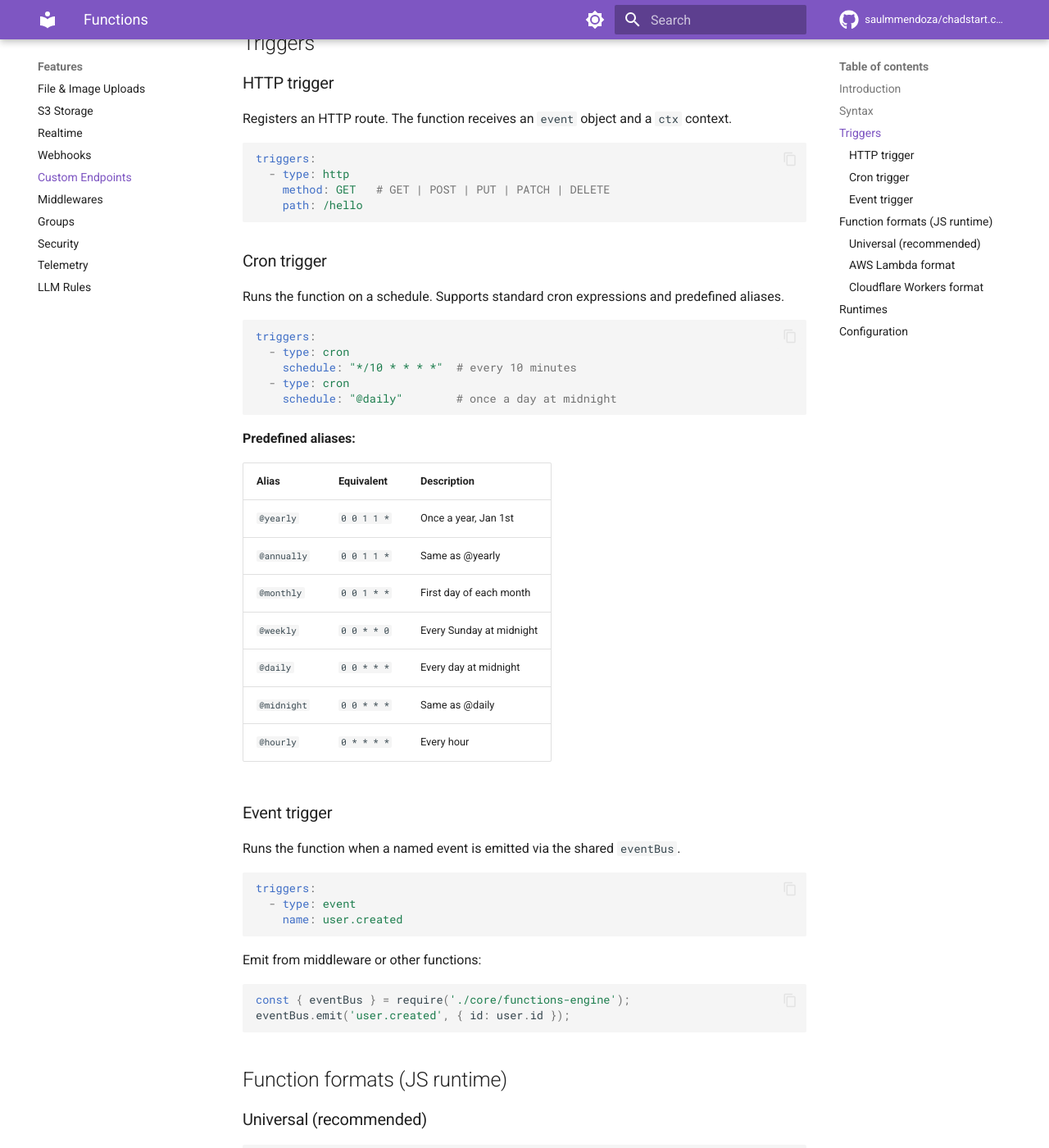
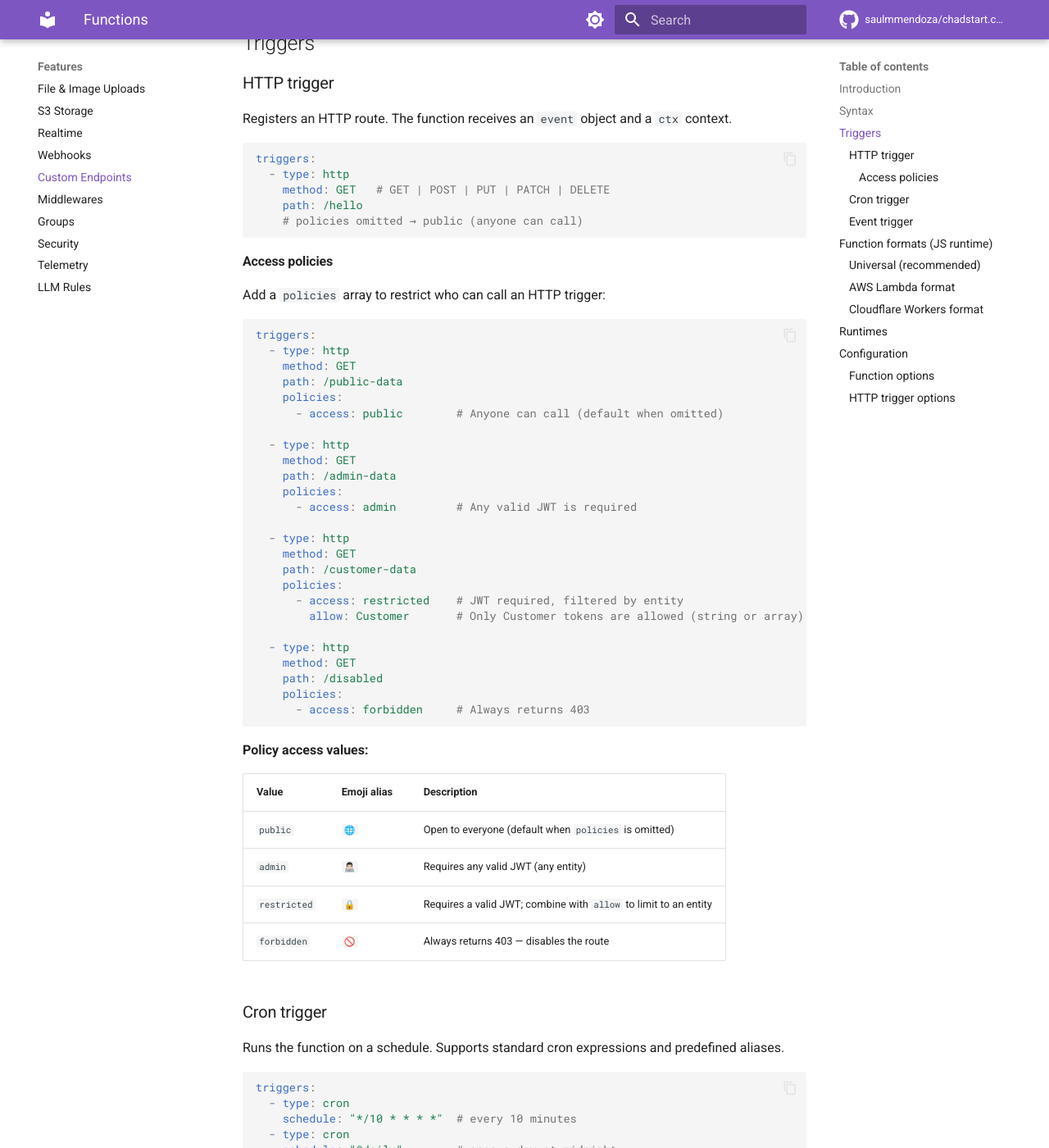
Before and after one commit to saulmmendoza/chadstart.com, an MkDocs documentation site: the page built from docs/functions.md, in a window 1280 px wide and 1400 px high, scrolled down 716 px. Shown: the whole window at 82% size. Built offline with MkDocs 1.6.1 and Material for MkDocs 9.7.7, drawn with Linux system fonts in a browser that asks for light colours; comment, search, counter and statistics services are not loaded; some of the changed text lies outside the part shown.

Commit message:
feat: restore policies on HTTP triggers — trigger-scoped access control
Co-authored-by: saulmmendoza <16737654+saulmmendoza@users.noreply.github.com>

````diff
--- a/chadstart.schema.json
+++ b/chadstart.schema.json
@@ -289,7 +289,8 @@
         "method":   { "type": "string", "enum": ["GET", "POST", "PATCH", "PUT", "DELETE"] },
         "path":     { "type": "string", "description": "URL path for http triggers (supports :param syntax)." },
         "schedule": { "type": "string", "description": "Cron expression or predefined alias (@daily, @hourly…)." },
-        "name":     { "type": "string", "description": "Event name for event triggers." }
+        "name":     { "type": "string", "description": "Event name for event triggers." },
+        "policies": { "type": "array", "items": { "$ref": "#/$defs/policy" }, "description": "Access policies for http triggers. Default: public." }
       },
       "additionalProperties": false
     },
--- a/docs/functions.md
+++ b/docs/functions.md
@@ -38,7 +38,49 @@ triggers:
   - type: http
     method: GET   # GET | POST | PUT | PATCH | DELETE
     path: /hello
+    # policies omitted → public (anyone can call)
 ```
+
+#### Access policies
+
+Add a `policies` array to restrict who can call an HTTP trigger:
+
+```yaml
+triggers:
+  - type: http
+    method: GET
+    path: /public-data
+    policies:
+      - access: public        # Anyone can call (default when omitted)
+
+  - type: http
+    method: GET
+    path: /admin-data
+    policies:
+      - access: admin         # Any valid JWT is required
+
+  - type: http
+    method: GET
+    path: /customer-data
+    policies:
+      - access: restricted    # JWT required, filtered by entity
+        allow: Customer       # Only Customer tokens are allowed (string or array)
+
+  - type: http
+    method: GET
+    path: /disabled
+    policies:
+      - access: forbidden     # Always returns 403
+```
+
+**Policy access values:**
+
+| Value        | Emoji alias | Description                                                       |
+| ------------ | ----------- | ----------------------------------------------------------------- |
+| `public`     | `🌐`        | Open to everyone (default when `policies` is omitted)             |
+| `admin`      | `👨🏻‍💻`     | Requires any valid JWT (any entity)                               |
+| `restricted` | `🔒`        | Requires a valid JWT; combine with `allow` to limit to an entity  |
+| `forbidden`  | `🚫`        | Always returns 403 — disables the route                           |
 
 ### Cron trigger
 
@@ -132,6 +174,8 @@ Python/Ruby/PHP runtimes spawn one persistent worker process per runtime (not pe
 
 ## Configuration
 
+### Function options
+
 | Option       | Default | Description                                          |
 | ------------ | ------- | ---------------------------------------------------- |
 | `function`*  | —       | File name relative to the functions folder           |
@@ -139,5 +183,14 @@ Python/Ruby/PHP runtimes spawn one persistent worker process per runtime (not pe
 | `description`| —       | Optional description (shown in OpenAPI docs)         |
 | `triggers`*  | —       | Array of trigger definitions                         |
 
+### HTTP trigger options
+
+| Option     | Default  | Description                                              |
+| ---------- | -------- | -------------------------------------------------------- |
+| `type`*    | —        | `http`                                                   |
+| `method`   | `GET`    | HTTP verb: `GET` `POST` `PUT` `PATCH` `DELETE`           |
+| `path`*    | —        | URL path, e.g. `/hello` or `/users/:id/activate`         |
+| `policies` | `public` | Array of policy objects to restrict access (see above)   |
+
 !!! tip
     Set `CHADSTART_FUNCTIONS_FOLDER` in your `.env` to use a different folder than `/functions`.
````
Also changed, not shown: chadstart.example.yml (+33 -0 lines), 3 other files.
